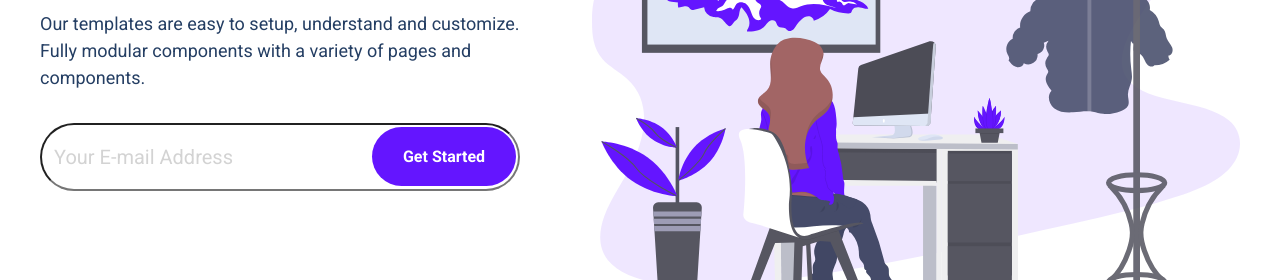
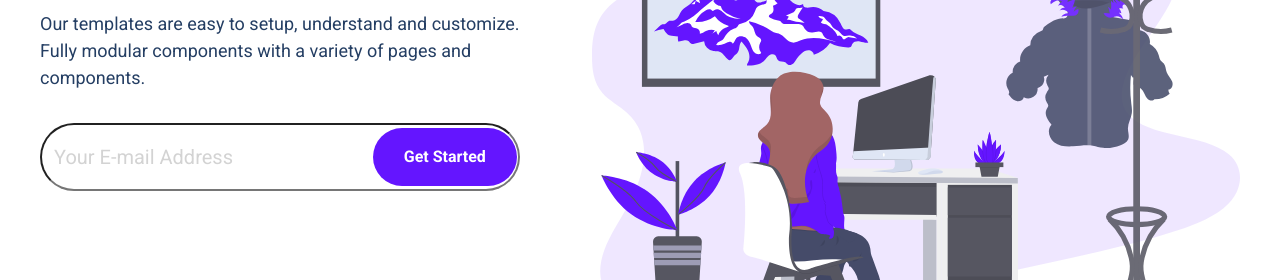
Before and after one commit to PatrikasDapsys/Treact__project, a plain HTML site: page index.html in a window 1280 px wide. Shown: the part 320-600 px from the top of the page. Drawn offline with Linux system fonts and the light colour scheme.

Commit message:
Botton positioned

```diff
--- a/styles.css
+++ b/styles.css
@@ -126,14 +126,15 @@ NAV
 .input__wrapper {
     position: relative;
     margin-bottom: 80px;
+    display: flex;
+    align-items: center;
 }
 .input__field {
-    position: absolute;
+    width: 100%;
+    height: 100%;
     padding: 20px 12px;
     border-radius: 999px;
-    width: 100%;
     font-size: 20px;
-    border: ;
 }
 .input__field::placeholder{
     color: lightgray;
@@ -141,15 +142,16 @@ NAV
 .input__btn {
     position: absolute;
     width: 30%;
-    padding: 20px 0;
+    height: 85%;
     right: 0;
-    margin: 4px;
     border-radius: 999px;
     background-color: #6415FF;
     color: #fff;
     border: none;
     font-size: 16px;
     font-weight: 700;
+    position: 0;
+    margin-right: 0.2rem;
 }
 .input__btn:hover{
     background-color: rgb(60 13 153);
```
Also changed, not shown: index.html (+1 -2 lines).
